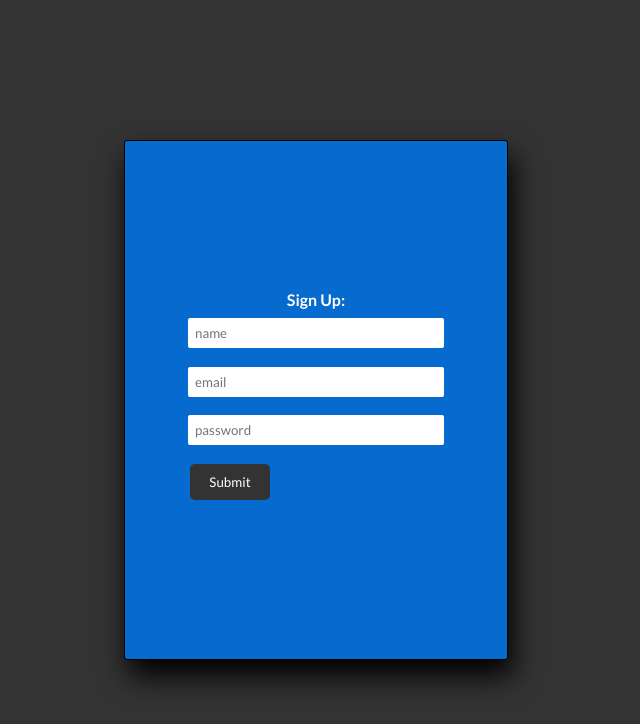
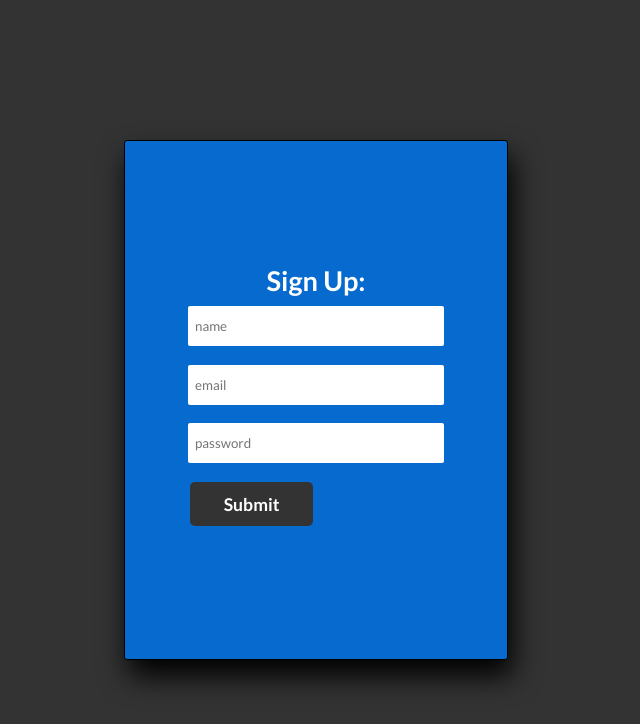
Before and after one commit to jdrichardsappacad/custom-component-toohardforstoods, a React (Create React App) app: page / in a window 1280 px wide. Shown: the top 724 px of the page, without its empty margins (324-964 px from the left). Built offline with nearby package versions, Linux system fonts and the light colour scheme.

Commit message:
add tests and change css

```diff
--- a/src/components/Form.css
+++ b/src/components/Form.css
@@ -10,44 +10,6 @@
   border: 1px solid black;
   border-radius: 3px;
   box-shadow: 0.3rem 1rem 1.8rem #000;
-}
-
-form {
-  background: transparent;
-}
-
-input {
-  background: white;
-  border-color: transparent;
-  border-radius: 2px;
-}
-
-p.form {
-  color: rgb(252, 84, 115);
-  font-size: 0.55em;
-  background: transparent;
-}
-
-h4 {
-  background: transparent;
-  color: #fff;
-}
-
-input {
-  padding: 5px;
-  margin: 0.7em 0;
-  width: 20vw;
-}
-
-button[type='submit'] {
-  border: none;
-  border-radius: 5px;
-  color: white;
-  padding: 10px 10px;
-  text-decoration: none;
-  margin: 10px 2px;
-  cursor: pointer;
-  width: 6em;
 }
 
 .button-disable {
--- a/src/components/Form.tsx
+++ b/src/components/Form.tsx
@@ -65,7 +65,7 @@ const Form = () => {
 
   return (
     <div className='form-container'>
-      <h4>Sign Up:</h4>
+      <h1>Sign Up:</h1>
       <form onSubmit={handleSubmit}>
         <label htmlFor='name'>
           <input
--- a/src/index.css
+++ b/src/index.css
@@ -15,3 +15,43 @@ main {
   height: 100vh;
   background-color: #333;
 }
+
+form {
+  background: transparent;
+}
+
+input {
+  background: white;
+  border-color: transparent;
+  border-radius: 2px;
+  height: 3em;
+  width: 20vw;
+  margin: 0.7em 0;
+  padding: 5px;
+}
+
+p.form {
+  color: rgb(252, 84, 115);
+  font-size: 0.55em;
+  background: transparent;
+}
+
+h1 {
+  background: transparent;
+  color: #fff;
+  font-size: 1.7em;
+}
+
+button[type='submit'] {
+  border: none;
+  border-radius: 5px;
+  color: white;
+  padding: 10px 10px;
+  /* text-decoration: none; */
+  margin: 10px 2px;
+  cursor: pointer;
+  height: 2.5em;
+  width: 7em;
+  font-size: 1.1em;
+  font-weight: bold;
+}
```
Also changed, not shown: 1 other file (tests, documents, lock files or other folders).
